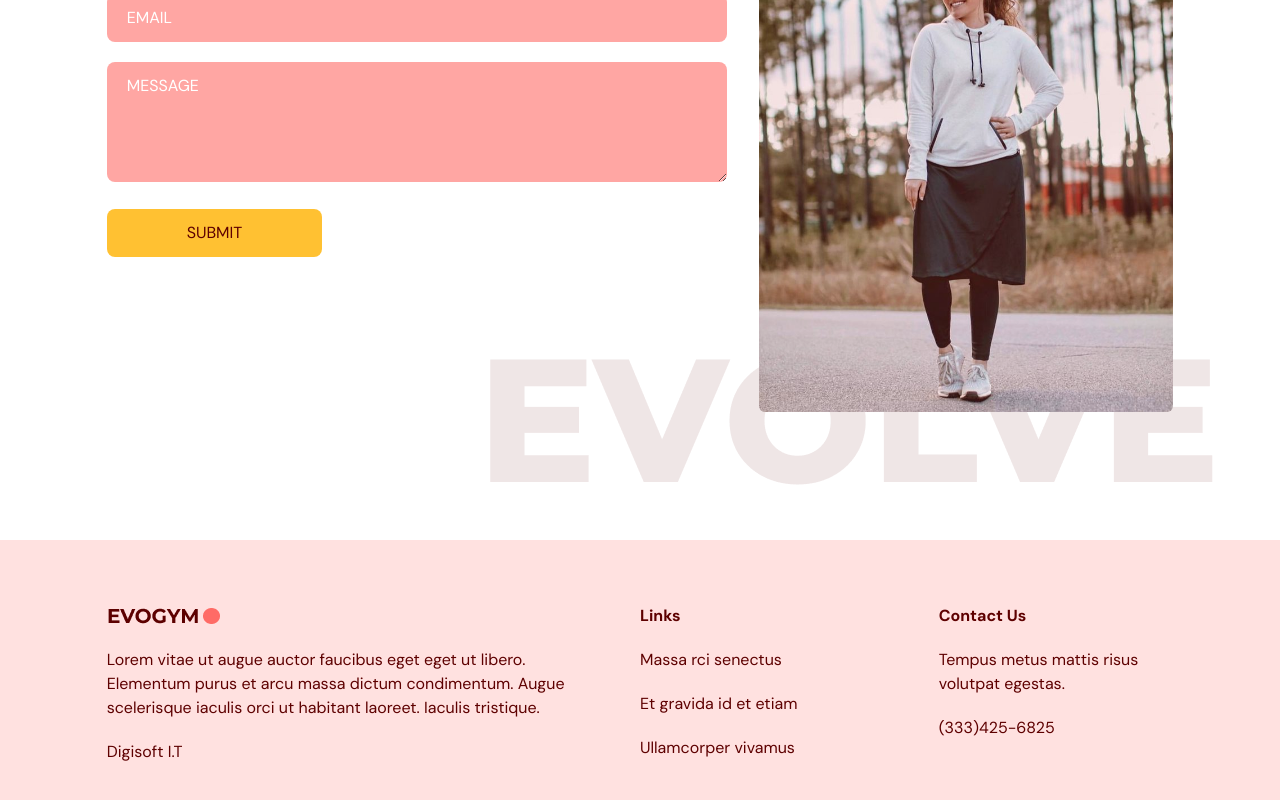
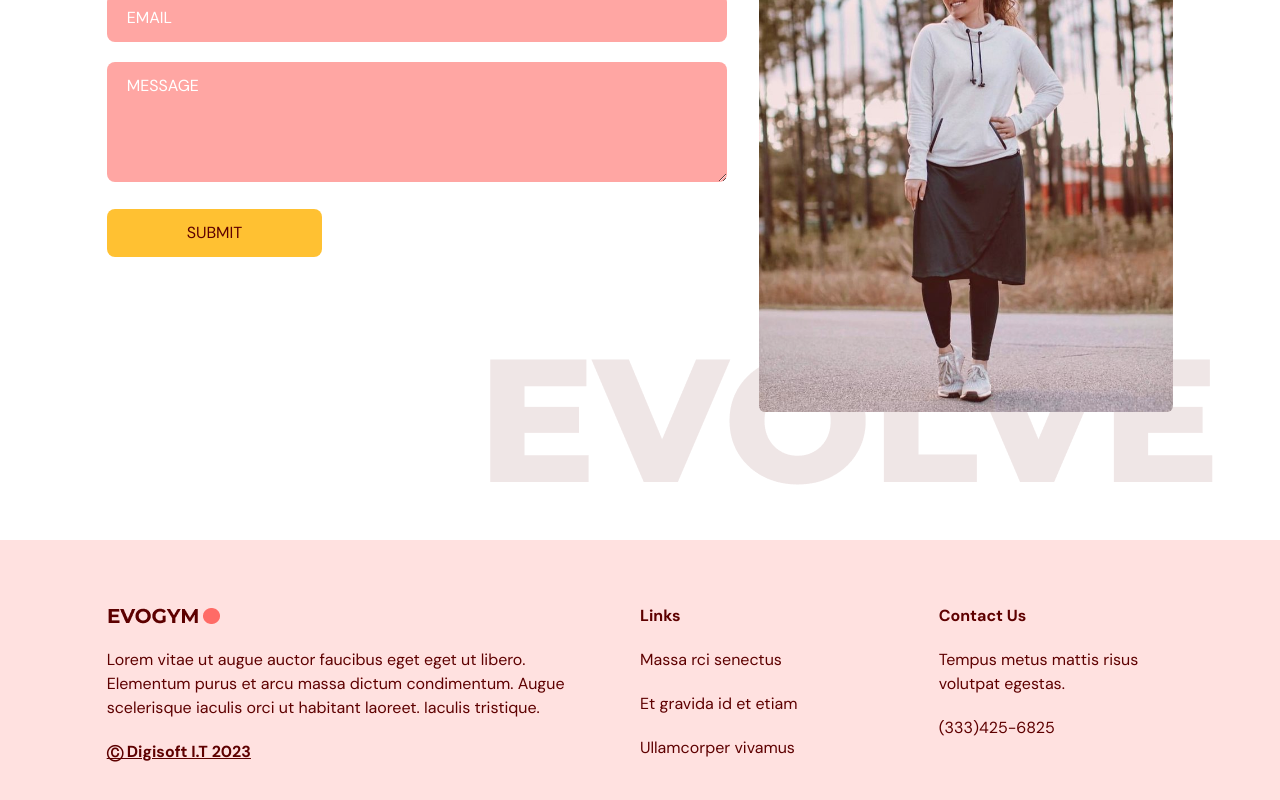
Before and after one commit to Faithesther20/FitnessSite, a React (Vite) app: page / in a window 1280 px wide. Shown: the part 3396-4196 px from the top of the page. Built offline with nearby package versions, Linux system fonts and the light colour scheme.

Commit message:
added copyrite

```diff
--- a/src/scenes/footer/index.tsx
+++ b/src/scenes/footer/index.tsx
@@ -13,7 +13,7 @@ const Footer = () => {
             purus et arcu massa dictum condimentum. Augue scelerisque iaculis
             orci ut habitant laoreet. Iaculis tristique.
           </p>
-          <a href="https://m.facebook.com/p/Digisoft-IT-100086601702022/" className="text-bold">Digisoft I.T</a>
+          <a href="https://m.facebook.com/p/Digisoft-IT-100086601702022/" className="font-extrabold underline"> Ⓒ Digisoft I.T 2023</a>
 
          </div>
          <div className="mt-16 basis-1/4 md:mt-0">
```
